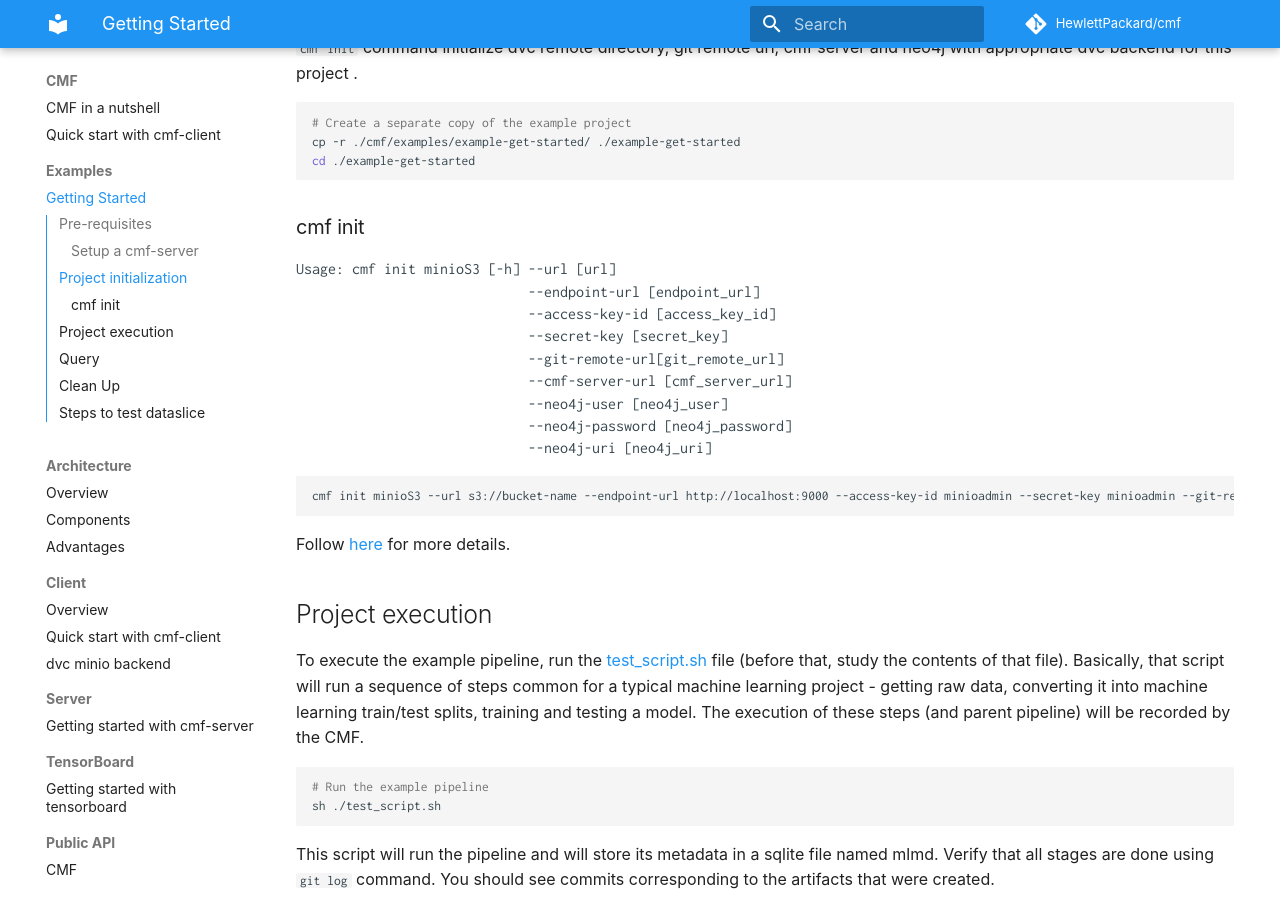
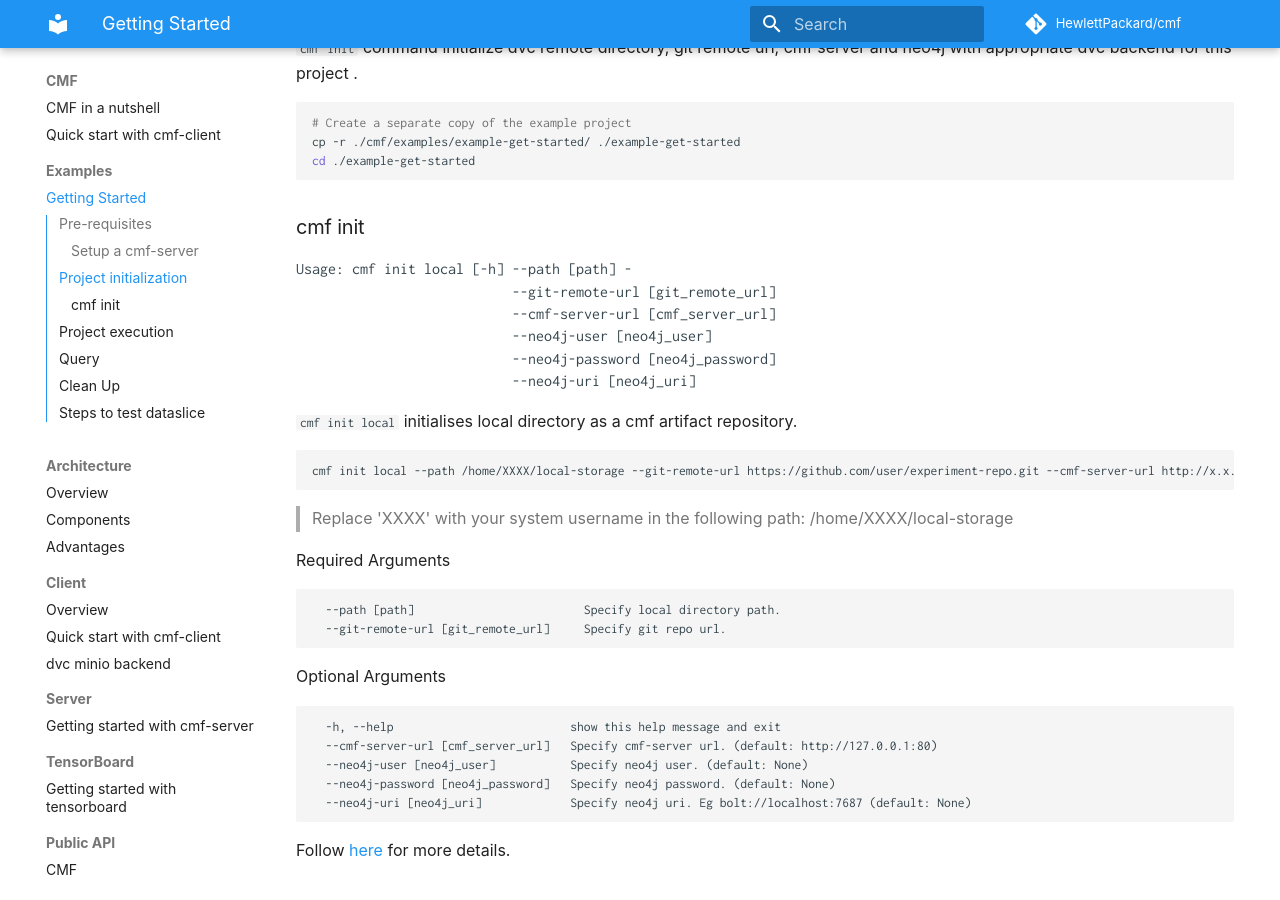
Before and after one commit to HewlettPackard/cmf, an MkDocs documentation site: the page built from docs/examples/getting_started.md, in a window 1280 px wide and 900 px high, scrolled down 1438 px. Built offline with MkDocs 1.6.1 and Material for MkDocs 9.7.7, drawn with Linux system fonts in a browser that asks for light colours; some web fonts are replaced; comment, search, counter and statistics services are not loaded.

Commit message:
Update getting_started.md (#210)
* Update getting_started.md

Added example for "cmf init" command for local or development use.

* Update getting_started.md

Change cmf init example to local instead of minioS3.

````diff
--- a/docs/examples/getting_started.md
+++ b/docs/examples/getting_started.md
@@ -68,18 +68,32 @@
 ```
 ### cmf init
 <pre>
-Usage: cmf init minioS3 [-h] --url [url]
-                             --endpoint-url [endpoint_url]
-                             --access-key-id [access_key_id]
-                             --secret-key [secret_key]
-                             --git-remote-url[git_remote_url]
-                             --cmf-server-url [cmf_server_url]
-                             --neo4j-user [neo4j_user]
-                             --neo4j-password [neo4j_password]
-                             --neo4j-uri [neo4j_uri]
+Usage: cmf init local [-h] --path [path] -
+                           --git-remote-url [git_remote_url]
+                           --cmf-server-url [cmf_server_url]
+                           --neo4j-user [neo4j_user]
+                           --neo4j-password [neo4j_password]
+                           --neo4j-uri [neo4j_uri]
 </pre>
-```shell
-cmf init minioS3 --url s3://bucket-name --endpoint-url http://localhost:9000 --access-key-id minioadmin --secret-key minioadmin --git-remote-url https://github.com/user/experiment-repo.git --cmf-server-url http://127.0.0.1:80 --neo4j-user neo4j --neo4j-password password --neo4j-uri bolt://localhost:7687
+`cmf init local` initialises local directory as a cmf artifact repository.
+```
+cmf init local --path /home/XXXX/local-storage --git-remote-url https://github.com/user/experiment-repo.git --cmf-server-url http://x.x.x.x:8080 --neo4j-user neo4j --neo4j-password password --neo4j-uri bolt://localhost:7687
+```
+
+> Replace 'XXXX' with your system username in the following path: /home/XXXX/local-storage
+
+Required Arguments
+```
+  --path [path]                         Specify local directory path.
+  --git-remote-url [git_remote_url]     Specify git repo url.
+```
+Optional Arguments
+```
+  -h, --help                          show this help message and exit
+  --cmf-server-url [cmf_server_url]   Specify cmf-server url. (default: http://127.0.0.1:80)
+  --neo4j-user [neo4j_user]           Specify neo4j user. (default: None)
+  --neo4j-password [neo4j_password]   Specify neo4j password. (default: None)
+  --neo4j-uri [neo4j_uri]             Specify neo4j uri. Eg bolt://localhost:7687 (default: None)
 ```
 Follow [here](./../cmf_client/cmf_client.md#cmf-init) for more details.
 
````
